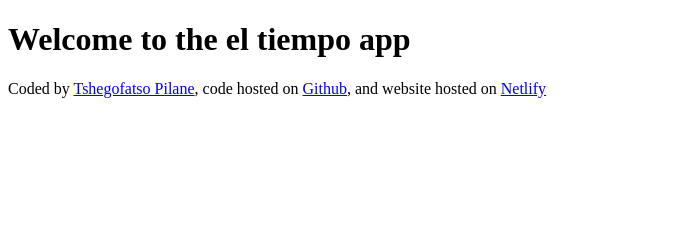
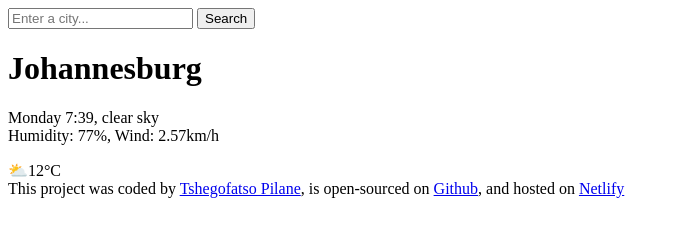
Before and after one commit to TCOS-design/el-tiempo, a plain HTML site: page index.html in a window 1280 px wide. Shown: the whole page, without its empty margins (0-680 px from the left). Drawn offline with Linux system fonts and the light colour scheme.

Commit message:
Added HTML to the project

```diff
--- a/index.html
+++ b/index.html
@@ -6,11 +6,27 @@
     <title>El Tiempo app</title>
 </head>
 <body>
-    <h1>Welcome to the el tiempo app</h1>
+    <header>
+        <input type="search" placeholder="Enter a city..."/>
+        <input type="submit" value="Search">
+    </header>
+    <main>
+    <h1>Johannesburg</h1>
+    <div>
+    <p>
+        Monday 7:39, clear sky
+        <br />
+        Humidity: 77%, Wind: 2.57km/h
+    </p>
+    </div>
+    <div>
+        ⛅12°C
+    </div>
+    </main>
     <footer>
-        Coded by <a href="https://github.com/TCOS-design">Tshegofatso Pilane</a>,
-        code hosted on <a href="https://github.com/TCOS-design/el-tiempo">Github</a>,
-        and website hosted on <a href="https://el-tiempo-app.netlify.app/">Netlify</a>
+        This project was coded by <a href="https://github.com/TCOS-design">Tshegofatso Pilane</a>,
+        is open-sourced on <a href="https://github.com/TCOS-design/el-tiempo">Github</a>,
+        and hosted on <a href="https://el-tiempo-app.netlify.app/">Netlify</a>
     </footer>
 </body>
 </html>
```
